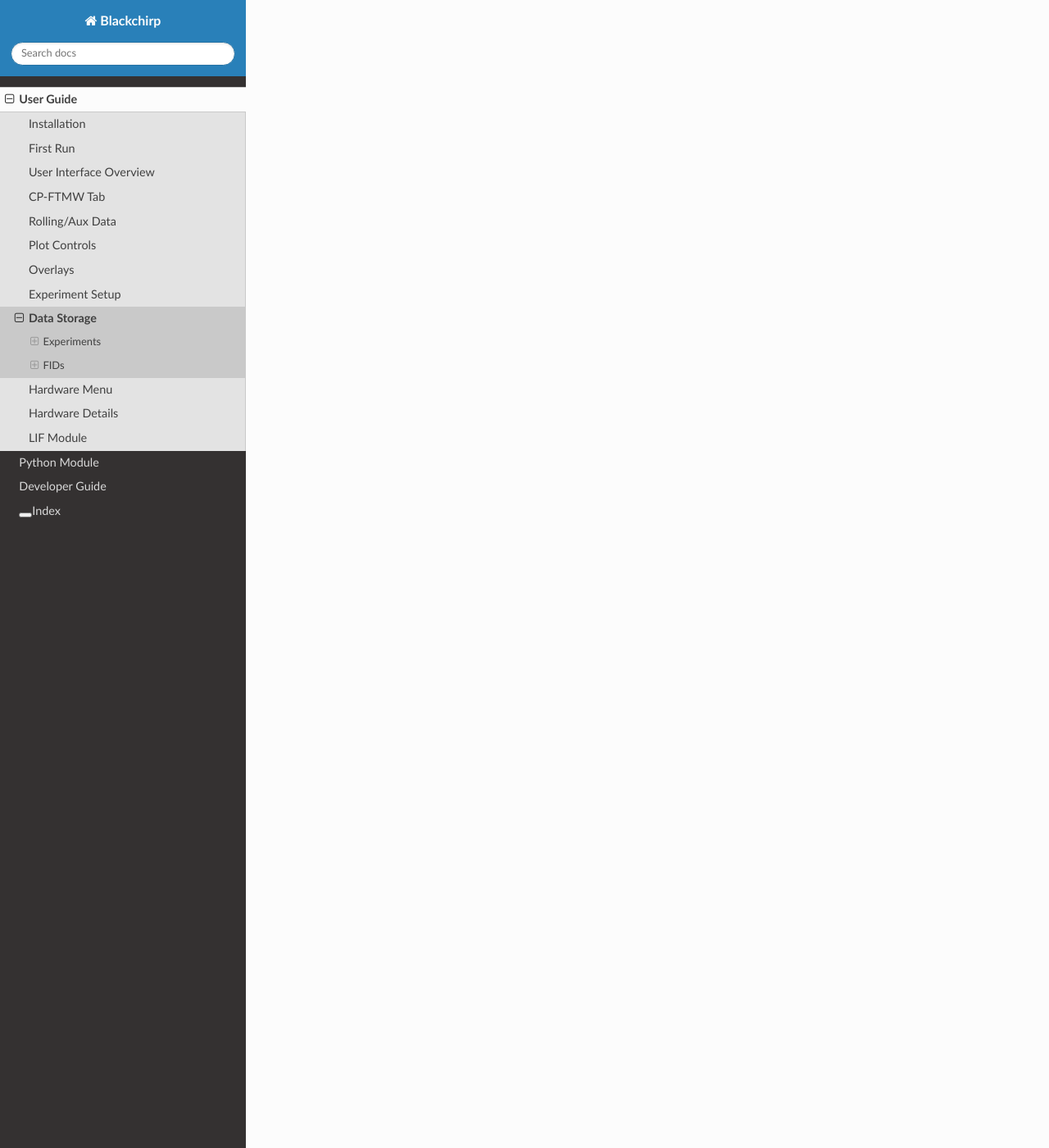
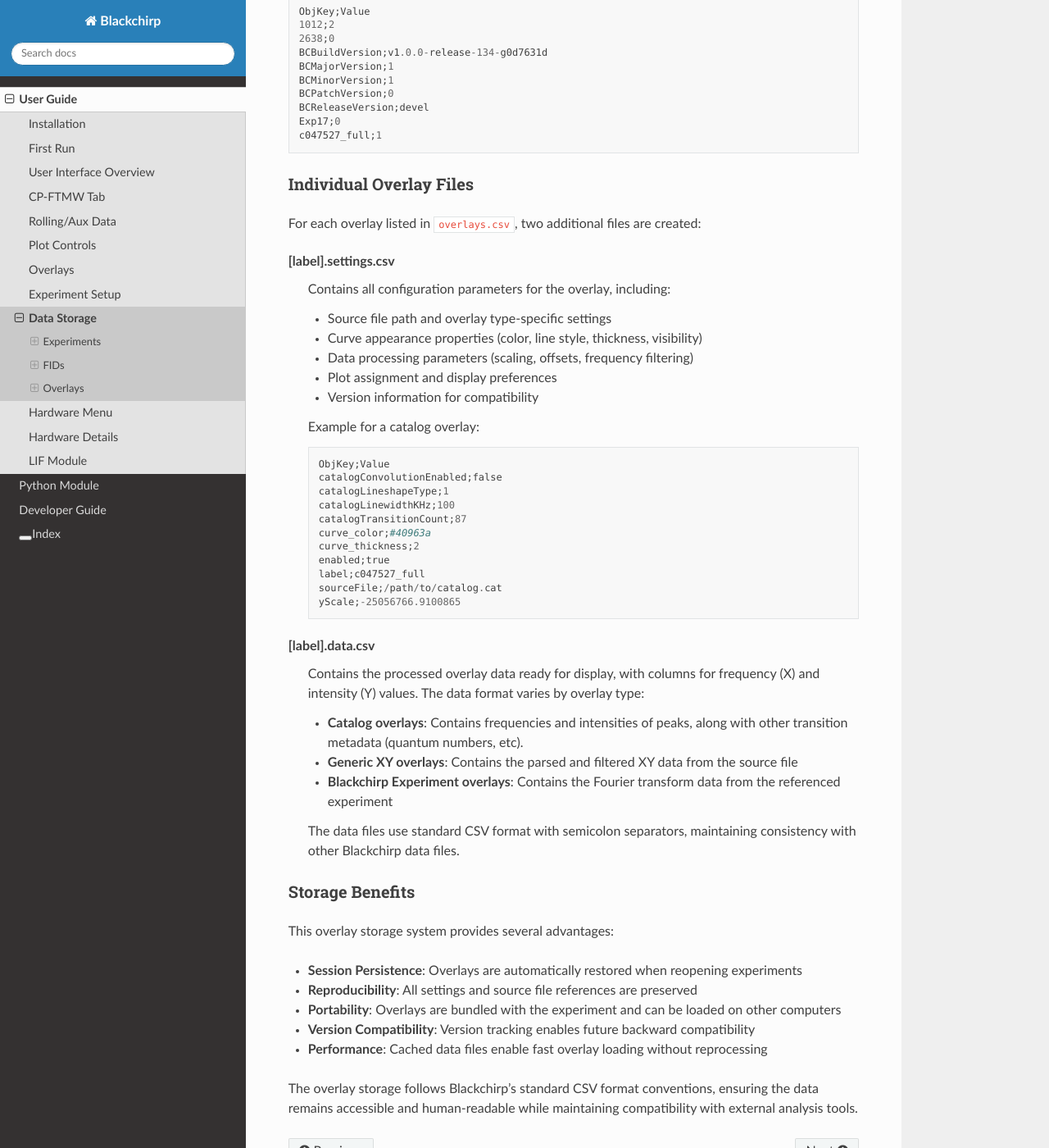
Before and after one commit to kncrabtree/blackchirp, a Sphinx documentation site: the page built from doc/source/user_guide/data_storage.rst, in a window 1280 px wide and 1400 px high, scrolled down 9030 px. Shown: the whole window at 82% size. Built offline with Sphinx 7.4.7 and the Read the Docs theme 3.1.0, drawn with Linux system fonts in a browser that asks for light colours; some of the changed text lies outside the part shown.

Commit message:
Add overlay data storage documentation to user guide
- Document overlay storage system in data_storage.rst
- Explain overlays.csv master file format and purpose
- Detail individual overlay .settings.csv and .data.csv file structures
- Provide examples from actual overlay files showing different overlay types
- Describe storage benefits including session persistence and reproducibility
- Cross-reference to main overlays documentation section

🤖 Generated with [Claude Code](https://claude.ai/code)

Co-Authored-By: Claude <noreply@anthropic.com>

```diff
--- a/doc/source/user_guide/data_storage.rst
+++ b/doc/source/user_guide/data_storage.rst
@@ -320,3 +320,74 @@ The ``FtUnits`` value refers to a scaling factor of 10\ :sup:`N` (i.e., a settin
 
 .. math::
    f(n;\beta) = \frac{I_0\left(\beta\sqrt{1-\left[\frac{2x}{N-1}\right]^2}\right)}{I_0(\beta)},\quad x = n-\frac{N-1}{2}
+
+Overlays
+--------
+
+When `overlays <overlays.html>`_ are created for an experiment, their data and settings are automatically saved in an ``overlays`` subfolder within the experiment directory. This allows overlays to be restored when the experiment is reopened. The overlay storage system uses a combination of CSV files to preserve both the overlay data and all configuration settings.
+
+overlays.csv
+............
+
+This master file contains the list of all overlays associated with the experiment and tracks which overlays are currently active. Each overlay is identified by its label, and the value indicates the overlay type: 0 = Blackchirp Experiment, 1 = Catalog, 2 = Generic XY Data. The file also stores version information for compatibility tracking. Example::
+
+  ObjKey;Value
+  1012;2
+  2638;0
+  BCBuildVersion;v1.0.0-release-134-g0d7631d
+  BCMajorVersion;1
+  BCMinorVersion;1
+  BCPatchVersion;0
+  BCReleaseVersion;devel
+  Exp17;0
+  c047527_full;1
+
+Individual Overlay Files
+........................
+
+For each overlay listed in ``overlays.csv``, two additional files are created:
+
+**[label].settings.csv**
+  Contains all configuration parameters for the overlay, including:
+
+  - Source file path and overlay type-specific settings
+  - Curve appearance properties (color, line style, thickness, visibility)
+  - Data processing parameters (scaling, offsets, frequency filtering)
+  - Plot assignment and display preferences
+  - Version information for compatibility
+
+  Example for a catalog overlay::
+
+    ObjKey;Value
+    catalogConvolutionEnabled;false
+    catalogLineshapeType;1
+    catalogLinewidthKHz;100
+    catalogTransitionCount;87
+    curve_color;#40963a
+    curve_thickness;2
+    enabled;true
+    label;c047527_full
+    sourceFile;/path/to/catalog.cat
+    yScale;-25056766.9100865
+
+**[label].data.csv**
+  Contains the processed overlay data ready for display, with columns for frequency (X) and intensity (Y) values. The data format varies by overlay type:
+
+  - **Catalog overlays**: Contains frequencies and intensities of peaks, along with other transition metadata (quantum numbers, etc).
+  - **Generic XY overlays**: Contains the parsed and filtered XY data from the source file
+  - **Blackchirp Experiment overlays**: Contains the Fourier transform data from the referenced experiment
+
+  The data files use standard CSV format with semicolon separators, maintaining consistency with other Blackchirp data files.
+
+Storage Benefits
+................
+
+This overlay storage system provides several advantages:
+
+- **Session Persistence**: Overlays are automatically restored when reopening experiments
+- **Reproducibility**: All settings and source file references are preserved
+- **Portability**: Overlays are bundled with the experiment and can be loaded on other computers
+- **Version Compatibility**: Version tracking enables future backward compatibility
+- **Performance**: Cached data files enable fast overlay loading without reprocessing
+
+The overlay storage follows Blackchirp's standard CSV format conventions, ensuring the data remains accessible and human-readable while maintaining compatibility with external analysis tools.
```
